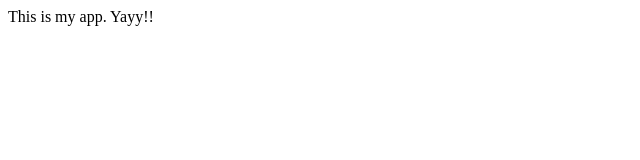
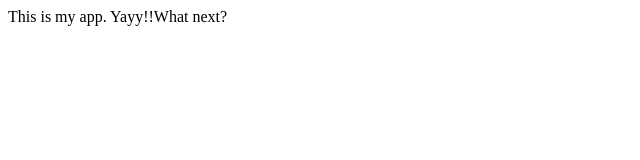
Before and after one commit to starwars2112/gitlearning, a plain HTML site: page index.html in a window 1280 px wide. Shown: the full height of the page, 0-640 px from the left. Drawn offline with Linux system fonts and the light colour scheme.

Commit message:
so many changes

```diff
--- a/index.html
+++ b/index.html
@@ -2,6 +2,6 @@
   <head>
   <title> My app </title>
   <body>
-    This is my app. Yayy!!
+    This is my app. Yayy!!What next?
   </body>
 </html>
```
Also changed, not shown: login.html (added), 1 other file.
